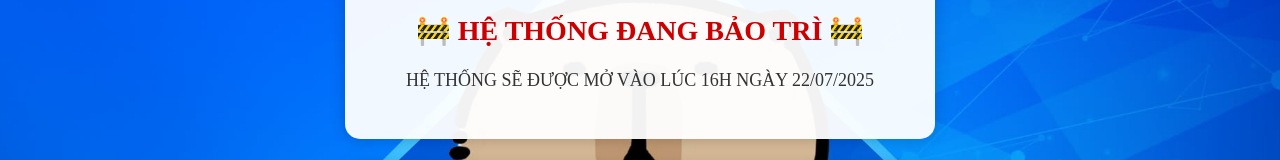
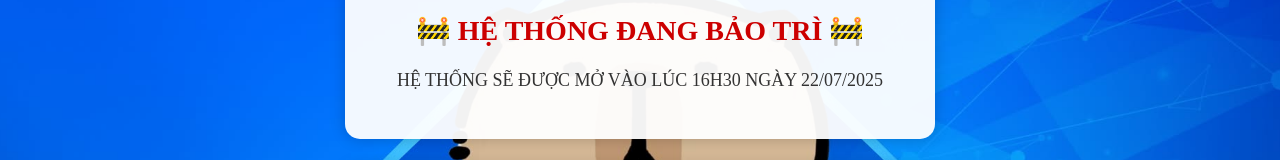
Before and after one commit to HonNgimm/He_Thong_Tinh_Diem_CTU, a plain HTML site: page index.html in a window 1280 px wide. Shown: the part 126-286 px from the top of the page. Drawn offline with Linux system fonts and the light colour scheme.

Commit message:
index.html
Signed-off-by: Đặng Hoàng Nghiêm <109457903+HonNgimm@users.noreply.github.com>

```diff
--- a/index.html
+++ b/index.html
@@ -116,7 +116,7 @@
 
   <div class="box">
     <h2>🚧 HỆ THỐNG ĐANG BẢO TRÌ 🚧</h2>
-    <p>HỆ THỐNG SẼ ĐƯỢC MỞ VÀO LÚC 16H NGÀY 22/07/2025<br>
+    <p>HỆ THỐNG SẼ ĐƯỢC MỞ VÀO LÚC 16H30 NGÀY 22/07/2025<br>
   </div>
 
   <div class="popup">
```
